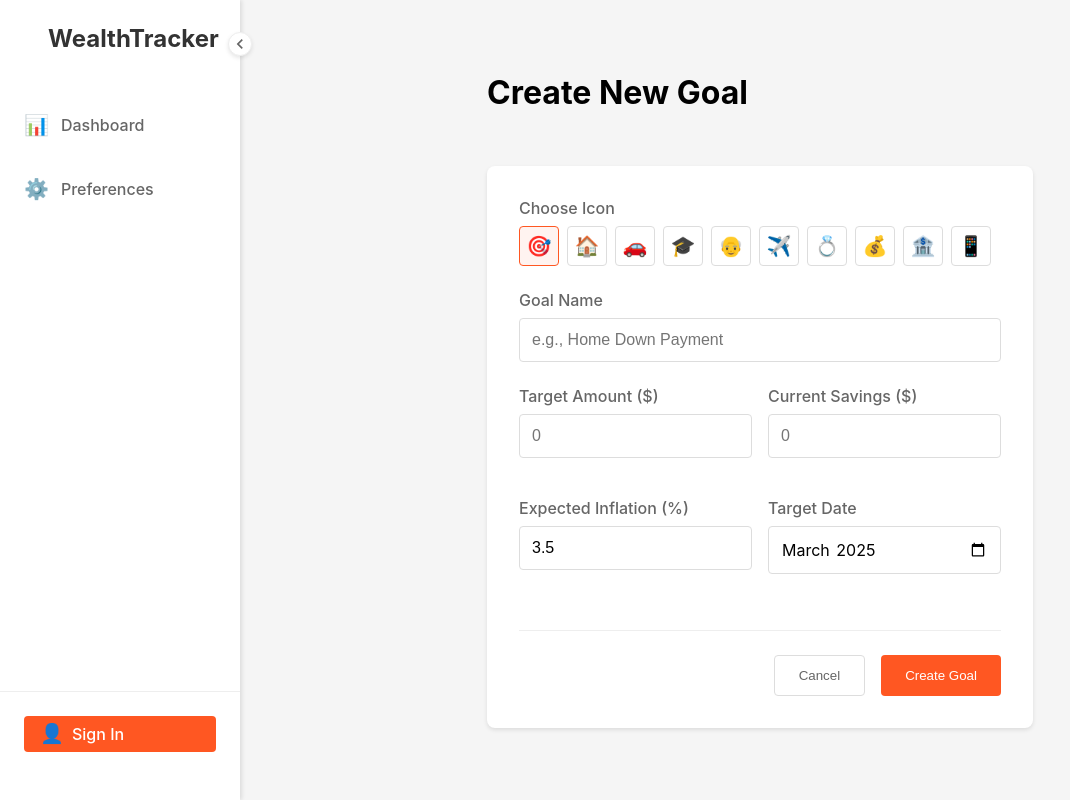
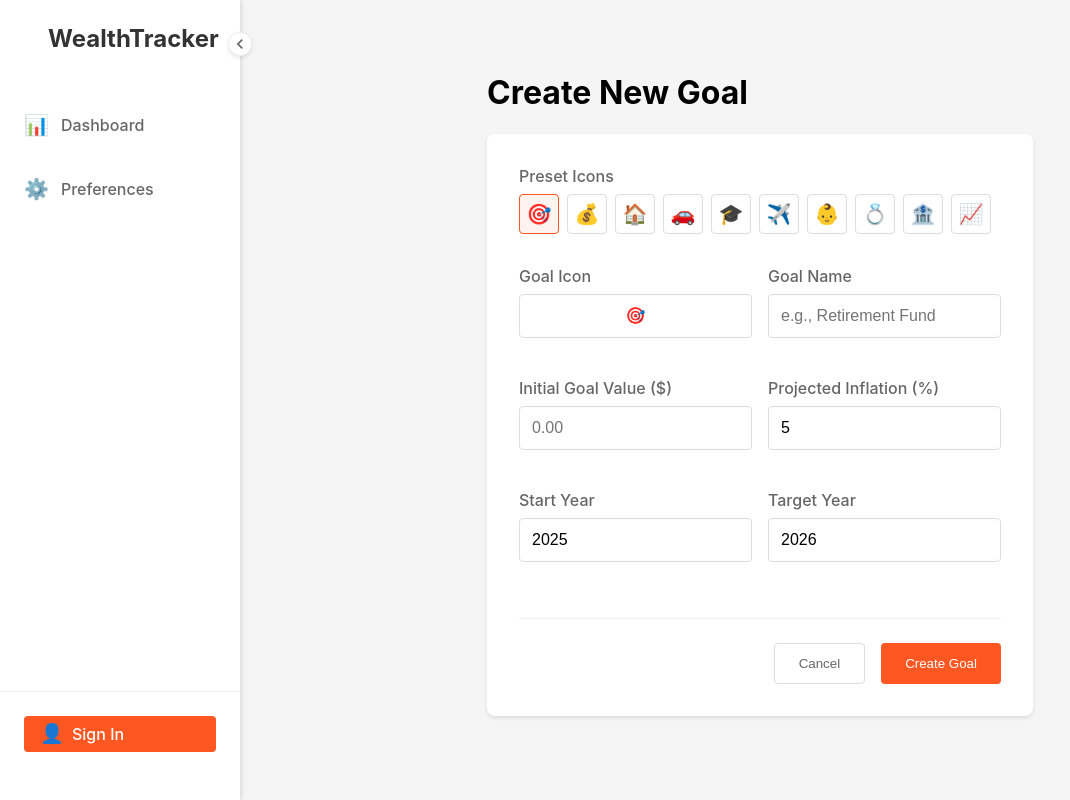
Before and after one commit to priyaaank/fingoose-ui, a React (Create React App) app: page /new-goal in a window 1280 px wide. Shown: the whole page, without its empty margins (0-1070 px from the left). Built offline with nearby package versions, Linux system fonts and the light colour scheme; no server answers.

Commit message:
Updating new goal page

```diff
--- a/src/pages/NewGoal.css
+++ b/src/pages/NewGoal.css
@@ -46,24 +46,60 @@
   gap: 1.5rem;
 }
 
+.preset-emojis {
+  margin-bottom: 2rem;
+}
+
+.preset-emojis label {
+  display: block;
+  margin-bottom: 0.5rem;
+  color: #666;
+  font-weight: 500;
+}
+
 .icon-selector {
-  display: grid;
-  grid-template-columns: repeat(auto-fill, minmax(50px, 1fr));
+  display: flex;
+  flex-wrap: wrap;
   gap: 0.5rem;
   margin-bottom: 1rem;
 }
 
+.goal-basics {
+  display: grid;
+  grid-template-columns: auto 1fr;
+  gap: 1.5rem;
+  align-items: start;
+}
+
+.emoji-input-section {
+  width: 80px;
+}
+
+.emoji-input {
+  font-size: 1.5rem;
+  width: 100%;
+  padding: 0.5rem;
+  text-align: center;
+  border: 1px solid #ddd;
+  border-radius: 4px;
+  background: white;
+}
+
+.goal-name-section {
+  flex-grow: 1;
+}
+
 .icon-option {
-  width: 50px;
-  height: 50px;
+  width: 2.5rem;
+  height: 2.5rem;
+  font-size: 1.25rem;
+  display: flex;
+  align-items: center;
+  justify-content: center;
   border: 1px solid #ddd;
   border-radius: 4px;
   background: none;
   cursor: pointer;
-  font-size: 1.5rem;
-  display: flex;
-  align-items: center;
-  justify-content: center;
   transition: all 0.2s ease;
 }
 
@@ -75,6 +111,14 @@
 .icon-option.selected {
   border-color: #ff5722;
   background-color: rgba(255, 87, 34, 0.1);
+}
+
+.custom-icon-button {
+  background-color: #f5f5f5;
+}
+
+.custom-icon-button:hover {
+  background-color: #eeeeee;
 }
 
 .form-actions {
--- a/src/pages/NewGoal.js
+++ b/src/pages/NewGoal.js
@@ -5,38 +5,61 @@ import './NewGoal.css';
 
 function NewGoal() {
   const navigate = useNavigate();
+  const currentYear = new Date().getFullYear();
+
   const [goalData, setGoalData] = useState({
+    name: '',
     icon: '🎯',
-    title: '',
-    target: '',
-    currentValue: '',
-    inflation: '3.5',
-    projectedDate: new Date().toISOString().substring(0, 7)
+    goal_creation_year: currentYear,
+    target_year: currentYear + 1,
+    projected_inflation: 5.0,
+    initial_goal_value: ''
   });
+
   const [error, setError] = useState(null);
+  const [fieldErrors, setFieldErrors] = useState({});
   const [isSubmitting, setIsSubmitting] = useState(false);
 
-  const icons = ['🎯', '🏠', '🚗', '🎓', '👴', '✈️', '💍', '💰', '🏦', '📱'];
+  const presetIcons = ['🎯', '💰', '🏠', '🚗', '🎓', '✈️', '👶', '💍', '🏦', '📈'];
 
   const handleChange = (e) => {
     const { name, value } = e.target;
+    if (name === 'icon') {
+      // Basic emoji validation - check if string contains at least one emoji
+      if (value && /\p{Emoji}/u.test(value)) {
+        setFieldErrors(prev => ({ ...prev, icon: null }));
+      } else {
+        setFieldErrors(prev => ({ ...prev, icon: 'Please enter a valid emoji' }));
+      }
+    }
     setGoalData(prev => ({
       ...prev,
       [name]: value
     }));
+    // Clear field error when user starts typing
+    if (fieldErrors[name]) {
+      setFieldErrors(prev => ({
+        ...prev,
+        [name]: null
+      }));
+    }
   };
 
   const handleSubmit = async (e) => {
     e.preventDefault();
     setError(null);
+    setFieldErrors({});
     setIsSubmitting(true);
 
     try {
       await goalService.createGoal(goalData);
       navigate('/');
     } catch (error) {
-      setError('Failed to create goal. Please try again.');
-      console.error('Error creating goal:', error);
+      if (error.response?.data?.details) {
+        setFieldErrors(error.response.data.details);
+      } else {
+        setError(error.message || 'Failed to create goal. Please try again.');
+      }
     } finally {
       setIsSubmitting(false);
     }
@@ -44,22 +67,23 @@ function NewGoal() {
 
   return (
     <div className="new-goal-page">
-      <div className="page-header">
-        <h1>Create New Goal</h1>
-      </div>
+      <h1>Create New Goal</h1>
 
       {error && <div className="error-message">{error}</div>}
 
       <form onSubmit={handleSubmit} className="goal-form">
-        <div className="form-section">
-          <label>Choose Icon</label>
+        <div className="preset-emojis">
+          <label>Preset Icons</label>
           <div className="icon-selector">
-            {icons.map(icon => (
+            {presetIcons.map(icon => (
               <button
                 key={icon}
                 type="button"
                 className={`icon-option ${goalData.icon === icon ? 'selected' : ''}`}
-                onClick={() => setGoalData(prev => ({ ...prev, icon }))}
+                onClick={() => {
+                  setGoalData(prev => ({ ...prev, icon }));
+                  setFieldErrors(prev => ({ ...prev, icon: null }));
+                }}
               >
                 {icon}
               </button>
@@ -67,78 +91,107 @@ function NewGoal() {
           </div>
         </div>
 
-        <div className="form-section">
-          <label htmlFor="title">Goal Name</label>
-          <input
-            type="text"
-            id="title"
-            name="title"
-            value={goalData.title}
-            onChange={handleChange}
-            required
-            placeholder="e.g., Home Down Payment"
-          />
-        </div>
-
-        <div className="form-row">
-          <div className="form-section">
-            <label htmlFor="target">Target Amount ($)</label>
+        <div className="form-row goal-basics">
+          <div className="form-section emoji-input-section">
+            <label htmlFor="icon">Goal Icon</label>
             <input
-              type="number"
-              id="target"
-              name="target"
-              value={goalData.target}
+              type="text"
+              id="icon"
+              name="icon"
+              value={goalData.icon}
               onChange={handleChange}
+              className="emoji-input"
+              placeholder="😀"
+              maxLength="2"
               required
-              min="0"
-              placeholder="0"
             />
+            {fieldErrors.icon && <div className="field-error">{fieldErrors.icon}</div>}
           </div>
 
-          <div className="form-section">
-            <label htmlFor="currentValue">Current Savings ($)</label>
+          <div className="form-section goal-name-section">
+            <label htmlFor="name">Goal Name</label>
             <input
-              type="number"
-              id="currentValue"
-              name="currentValue"
-              value={goalData.currentValue}
+              type="text"
+              id="name"
+              name="name"
+              value={goalData.name}
               onChange={handleChange}
+              placeholder="e.g., Retirement Fund"
               required
-              min="0"
-              placeholder="0"
             />
+            {fieldErrors.name && <div className="field-error">{fieldErrors.name}</div>}
           </div>
         </div>
 
         <div className="form-row">
           <div className="form-section">
-            <label htmlFor="inflation">Expected Inflation (%)</label>
+            <label htmlFor="initial_goal_value">Initial Goal Value ($)</label>
             <input
               type="number"
-              id="inflation"
-              name="inflation"
-              value={goalData.inflation}
+              id="initial_goal_value"
+              name="initial_goal_value"
+              value={goalData.initial_goal_value}
               onChange={handleChange}
+              min="0"
+              step="0.01"
+              placeholder="0.00"
               required
-              step="0.1"
-              min="0"
-              max="100"
-              placeholder="3.5"
             />
+            {fieldErrors.initial_goal_value && (
+              <div className="field-error">{fieldErrors.initial_goal_value}</div>
+            )}
           </div>
 
           <div className="form-section">
-            <label htmlFor="projectedDate">Target Date</label>
+            <label htmlFor="projected_inflation">Projected Inflation (%)</label>
             <input
-              type="month"
-              id="projectedDate"
-              name="projectedDate"
-              value={goalData.projectedDate}
+              type="number"
+              id="projected_inflation"
+              name="projected_inflation"
+              value={goalData.projected_inflation}
               onChange={handleChange}
+              min="0"
+              max="100"
+              step="0.1"
               required
-              min={new Date().toISOString().substring(0, 7)}
-              pattern="\d{4}-\d{2}"
             />
+            {fieldErrors.projected_inflation && (
+              <div className="field-error">{fieldErrors.projected_inflation}</div>
+            )}
+          </div>
+        </div>
+
+        <div className="form-row">
+          <div className="form-section">
+            <label htmlFor="goal_creation_year">Start Year</label>
+            <input
+              type="number"
+              id="goal_creation_year"
+              name="goal_creation_year"
+              value={goalData.goal_creation_year}
+              onChange={handleChange}
+              min={currentYear}
+              required
+            />
+            {fieldErrors.goal_creation_year && (
+              <div className="field-error">{fieldErrors.goal_creation_year}</div>
+            )}
+          </div>
+
+          <div className="form-section">
+            <label htmlFor="target_year">Target Year</label>
+            <input
+              type="number"
+              id="target_year"
+              name="target_year"
+              value={goalData.target_year}
+              onChange={handleChange}
+              min={goalData.goal_creation_year + 1}
+              required
+            />
+            {fieldErrors.target_year && (
+              <div className="field-error">{fieldErrors.target_year}</div>
+            )}
           </div>
         </div>
 
```
